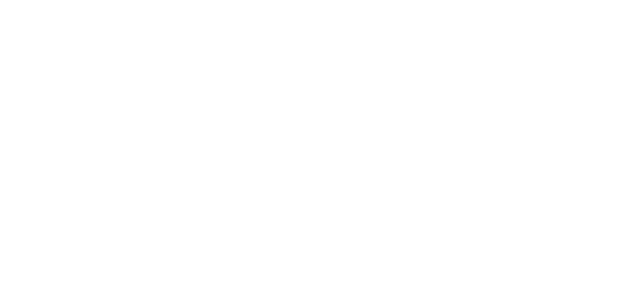
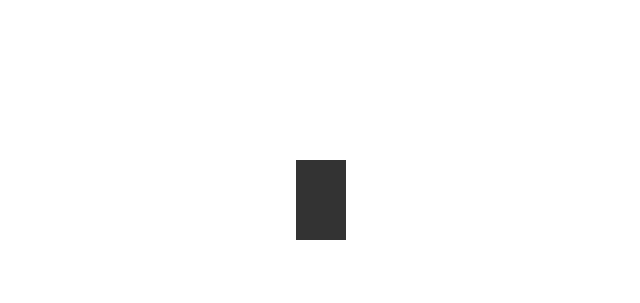
Before and after one commit to nel-eleven11/WEB-Lab-4-CSS-only, a plain HTML site: page index.html in a window 1280 px wide. Shown: the whole page, without its empty margins (319-959 px from the left). Drawn offline with Linux system fonts and the light colour scheme.

Commit message:
Add: Style file

```diff
--- a/index.html
+++ b/index.html
@@ -4,14 +4,28 @@
         <title>Dibujo X-wing</title>
 
         <style>
-
+            .xwing {
+                position: relative;
+                width: 200px;
+                height: 200px;
+                margin: 100px auto;
+            }
+            .body {
+                position: relative;
+                top: 50%;
+                left: 50%;
+                width: 50px;
+                height: 80px;
+                background: #333;
+                transform: translate(-50%, -50%);
+            }
         </style>
     </head>
 
     <body>
 
         <div class="xwing">
-
+            <div class="body"></div>
 
         </div>
 
--- /dev/null
+++ b/style.css
@@ -0,0 +1,73 @@
+.xwing {
+    position: relative;
+    width: 200px;
+    height: 200px;
+    margin: 100px auto;
+}
+.body {
+    position: relative;
+    top: 50%;
+    left: 50%;
+    width: 50px;
+    height: 80px;
+    background: #333;
+    transform: translate(-50%, -50%);
+}
+.cockpit {
+    position: relative;
+    top: -10px;
+    left: 50%;
+    width: 30px;
+    height: 30px;
+    background: #555;
+    transform: translate(-50%, -50%);
+}
+.wing {
+    position: relative;
+    width: 150px;
+    height: 10px;
+    background: #888;
+}
+.wing.top-left {
+    top: 40px;
+    left: -100px;
+    transform: rotate(30deg);
+}
+.wing.top-right {
+    top: 40px;
+    right: -100px;
+    transform: rotate(-30deg);
+}
+.wing.bottom-left {
+    bottom: 40px;
+    left: -100px;
+    transform: rotate(-30deg);
+}
+.wing.bottom-right {
+    bottom: 40px;
+    right: -100px;
+    transform: rotate(30deg);
+}
+.engine {
+    position: relative;
+    width: 20px;
+    height: 20px;
+    background: #444;
+    border-radius: 50%;
+}
+.engine.top-left {
+    top: 20px;
+    left: -120px;
+}
+.engine.top-right {
+    top: 20px;
+    right: -120px;
+}
+.engine.bottom-left {
+    bottom: 20px;
+    left: -120px;
+}
+.engine.bottom-right {
+    bottom: 20px;
+    right: -120px;
+}
```
